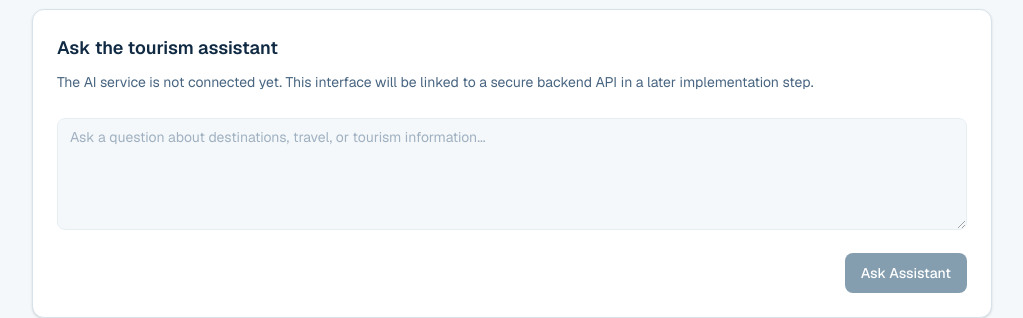
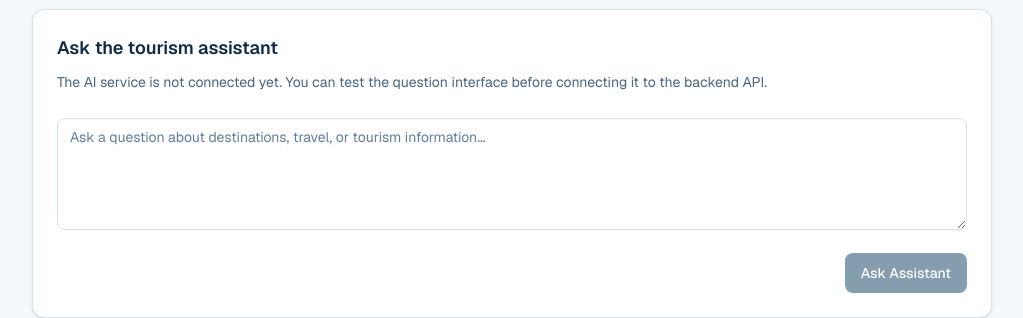
Before and after one commit to ImranManshaAI/ai-tourism-intelligence-platform, a Next.js app in the folder frontend/: page /ai-assistant in a window 1280 px wide. Shown: the part 124-442 px from the top of the page, without its empty margins (128-1151 px from the left). Built offline with nearby package versions, Linux system fonts and the light colour scheme.

Commit message:
feat(frontend): add interactive AI assistant interface

```diff
--- a/frontend/app/ai-assistant/page.tsx
+++ b/frontend/app/ai-assistant/page.tsx
@@ -1,9 +1,28 @@
+"use client";
+
+import { useState } from "react";
 import { Button } from "../../components/ui/Button";
 import { Card } from "../../components/ui/Card";
 import { PageHeader } from "../../components/ui/PageHeader";
 import { Textarea } from "../../components/ui/Textarea";
 
 export default function AiAssistantPage() {
+  const [question, setQuestion] = useState("");
+  const [submittedQuestion, setSubmittedQuestion] = useState("");
+
+  function handleSubmit(event: React.FormEvent<HTMLFormElement>) {
+    event.preventDefault();
+
+    const trimmedQuestion = question.trim();
+
+    if (!trimmedQuestion) {
+      return;
+    }
+
+    setSubmittedQuestion(trimmedQuestion);
+    setQuestion("");
+  }
+
   return (
     <main className="min-h-screen bg-background">
       <div className="mx-auto w-full max-w-5xl p-5 md:p-8">
@@ -18,23 +37,40 @@ export default function AiAssistantPage() {
           </h2>
 
           <p className="mt-2 text-sm leading-6 text-text-secondary">
-            The AI service is not connected yet. This interface will be linked
-            to a secure backend API in a later implementation step.
+            The AI service is not connected yet. You can test the question
+            interface before connecting it to the backend API.
           </p>
 
-          <form className="mt-6 space-y-4">
+          <form className="mt-6 space-y-4" onSubmit={handleSubmit}>
             <Textarea
               aria-label="Tourism question"
               placeholder="Ask a question about destinations, travel, or tourism information..."
-              disabled
+              value={question}
+              onChange={(event) => setQuestion(event.target.value)}
             />
 
             <div className="flex justify-end">
-              <Button type="submit" disabled>
+              <Button type="submit" disabled={!question.trim()}>
                 Ask Assistant
               </Button>
             </div>
           </form>
+
+          {submittedQuestion && (
+            <div className="mt-6 rounded-lg border border-border bg-surface-muted p-4">
+              <p className="text-sm font-medium text-text-primary">
+                Your question
+              </p>
+              <p className="mt-2 text-sm leading-6 text-text-secondary">
+                {submittedQuestion}
+              </p>
+
+              <p className="mt-4 text-sm leading-6 text-text-muted">
+                The backend AI response will appear here after the API is
+                connected.
+              </p>
+            </div>
+          )}
         </Card>
       </div>
     </main>
```
